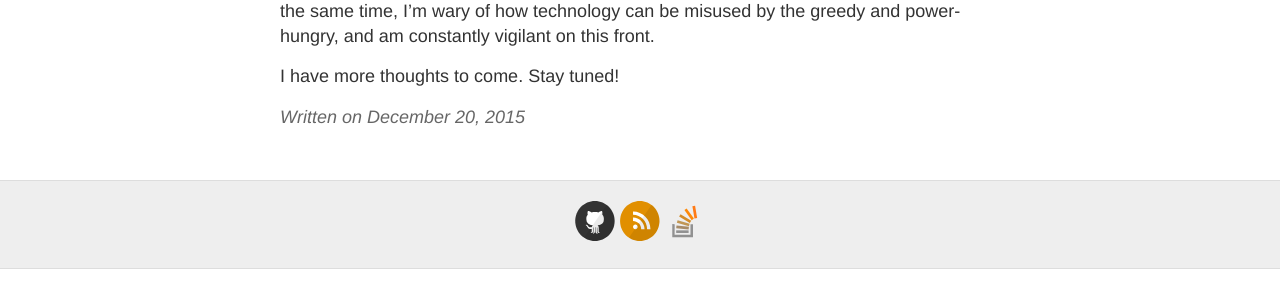
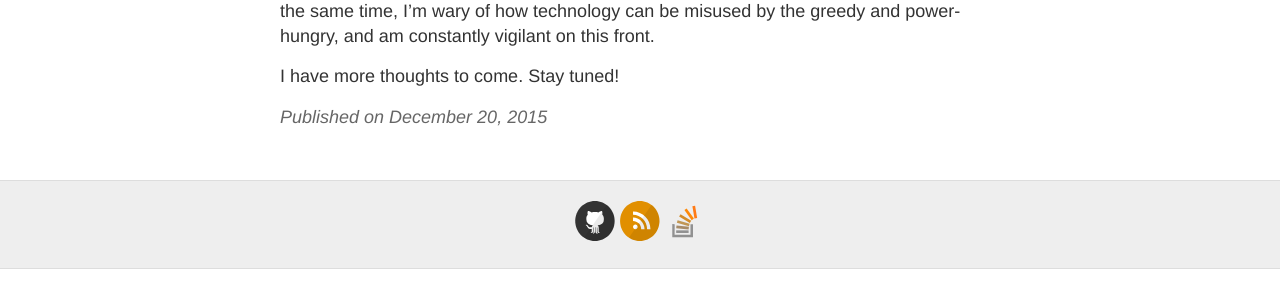
Before and after one commit to gszliu/kycodehuynh.github.io, a Jekyll site: the page built from _posts/2015-12-20-Hello-World.md, in a window 1280 px wide. Shown: the part 384-684 px from the top of the page. Built offline with Jekyll 4.4.1, drawn with Linux system fonts in a browser that asks for light colours; Markdown is read by kramdown in place of the engine named in the settings.

Commit message:
Update to use HTTPS everywhere

```diff
--- a/_config.yml
+++ b/_config.yml
@@ -41,7 +41,8 @@ google_analytics:
 
 # Your website URL (e.g. http://barryclark.github.io or http://www.barryclark.co)
 # Used for Sitemap.xml and your RSS feed
-url: kycode.me
+url: https://kycode.me   # with the https protocol
+enforce_ssl: kycode.me   # without any protocol
 
 # If you're hosting your site at a Project repository on GitHub pages
 # (http://yourusername.github.io/repository-name)
--- a/_layouts/default.html
+++ b/_layouts/default.html
@@ -1,7 +1,17 @@
 <!DOCTYPE html>
 <html>
   <head>
-    <title>{% if page.title %}{{ page.title }} – {% endif %}{{ site.name }} – {{ site.description }}</title>
+    <!-- Redirect to HTTPS version of site -->
+    <script type="text/javascript">
+      var host = "yoursite.com";
+      if ((host == window.location.host) && (window.location.protocol != "https:"))
+          window.location.protocol = "https";
+    </script>
+
+    <title>
+      {% if page.title %}{{ page.title }} – {% endif %}{{ site.name }} – {{ site.description }}
+    </title>
+    <link rel="canonical" href=" { { site.url } }{ { page.url } }" />
 
     {% include meta.html %}
 
@@ -11,8 +21,6 @@
 
     <link rel="stylesheet" type="text/css" href="{{ site.baseurl }}/style.css" />
     <link rel="alternate" type="application/rss+xml" title="{{ site.name }} - {{ site.description }}" href="{{ site.baseurl }}/feed.xml" />
-
-    <!-- Created with Jekyll Now - http://github.com/barryclark/jekyll-now -->
   </head>
 
   <body>
--- a/_layouts/post.html
+++ b/_layouts/post.html
@@ -10,7 +10,7 @@ layout: default
   </div>
 
   <div class="date">
-    Written on {{ page.date | date: "%B %e, %Y" }}
+    Published on {{ page.date | date: "%B %e, %Y" }}
   </div>
 
   {% include disqus.html %}
```
